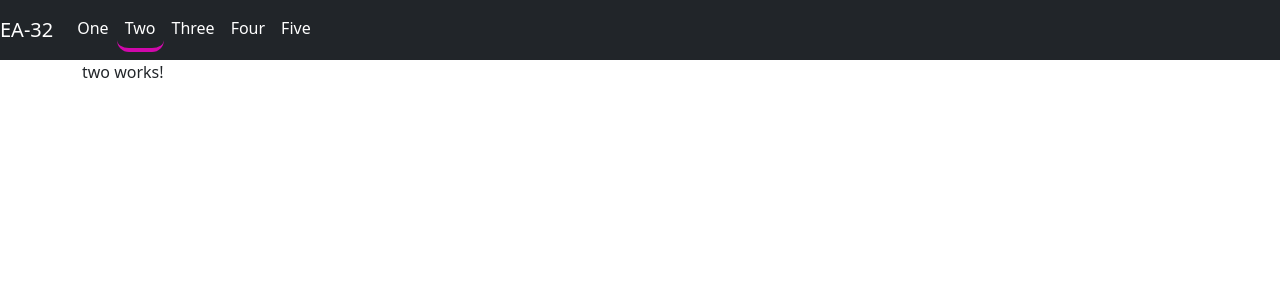
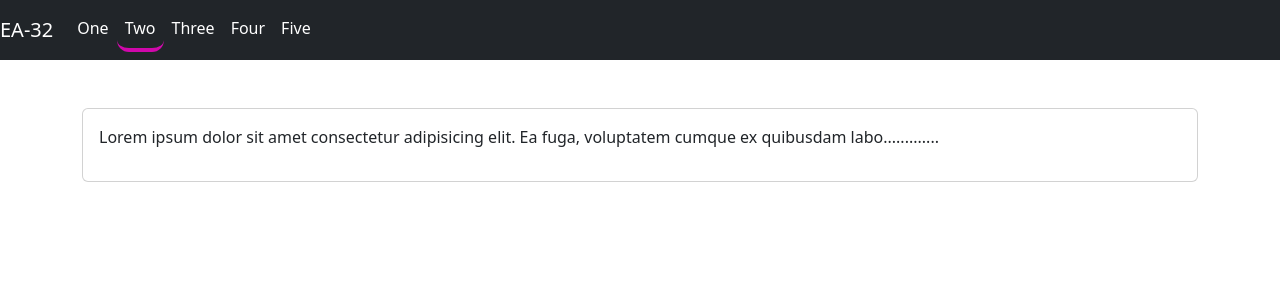
Before and after one commit to abhikaleangulardev-gif/basic_Custom_Pipe_Interview_Preparation_Angular_21, an Angular app: page /two in a window 1280 px wide. Shown: the top 300 px of the page. Built offline with nearby package versions, Linux system fonts and the light colour scheme.

Commit message:
completed-short-text-paragraph

```diff
--- a/src/app/component/two/two.html
+++ b/src/app/component/two/two.html
@@ -1 +1,5 @@
-<p>two works!</p>
+<div class="card my-5">
+    <div class="card-body">
+        <p>{{myParagraph |shortTextParagraph}}</p>
+    </div>
+</div>
--- a/src/app/component/two/two.ts
+++ b/src/app/component/two/two.ts
@@ -1,11 +1,13 @@
+import { CommonModule } from '@angular/common';
 import { Component } from '@angular/core';
+import { shortTextParagraphPipe } from '../../custom-pipe/shortTextParagraph.pipe';
 
 @Component({
   selector: 'app-two',
-  imports: [],
+  imports: [CommonModule, shortTextParagraphPipe],
   templateUrl: './two.html',
   styleUrl: './two.css',
 })
 export class Two {
-
+  myParagraph: string = 'Lorem ipsum dolor sit amet consectetur adipisicing elit. Ea fuga, voluptatem cumque ex quibusdam laborum consequuntur ut sed dignissimos quaerat! Quo vel assumenda explicabo rem veritatis quaerat quae, tempore corrupti, at mollitia placeat magni odit inventore error aperiam ea hic. Assumenda quibusdam porro facere atque repellendus ipsum expedita soluta voluptate est cumque perferendis corrupti ab, labore incidunt modi minus dolorum, vel maxime rem optio doloremque inventore magnam reprehenderit magni? Ipsam facilis, nisi doloremque laboriosam corrupti, beatae quas odit aliquid molestiae consequuntur atque ad distinctio, veniam incidunt? Ad qui provident soluta ea dolorum sint ducimus beatae. Temporibus exercitationem assumenda quaerat quos molestiae esse, adipisci ut, alias obcaecati eius veniam nemo similique aliquid, dicta cupiditate et veritatis labore omnis autem eveniet nostrum. Eius, temporibus. Molestias cupiditate totam ad quo, eius porro mollitia repudiandae animi repellendus illum tempore cumque dignissimos earum inventore quam at? Modi, at accusamus.'
 }
--- /dev/null
+++ b/src/app/custom-pipe/shortTextParagraph.pipe.ts
@@ -0,0 +1,11 @@
+import { Pipe, PipeTransform } from "@angular/core";
+
+@Pipe({
+    name: 'shortTextParagraph'
+})
+
+export class shortTextParagraphPipe implements PipeTransform {
+    transform(value: any,) {
+        return value.slice(0, 101) + '.............';
+    }
+}
```
